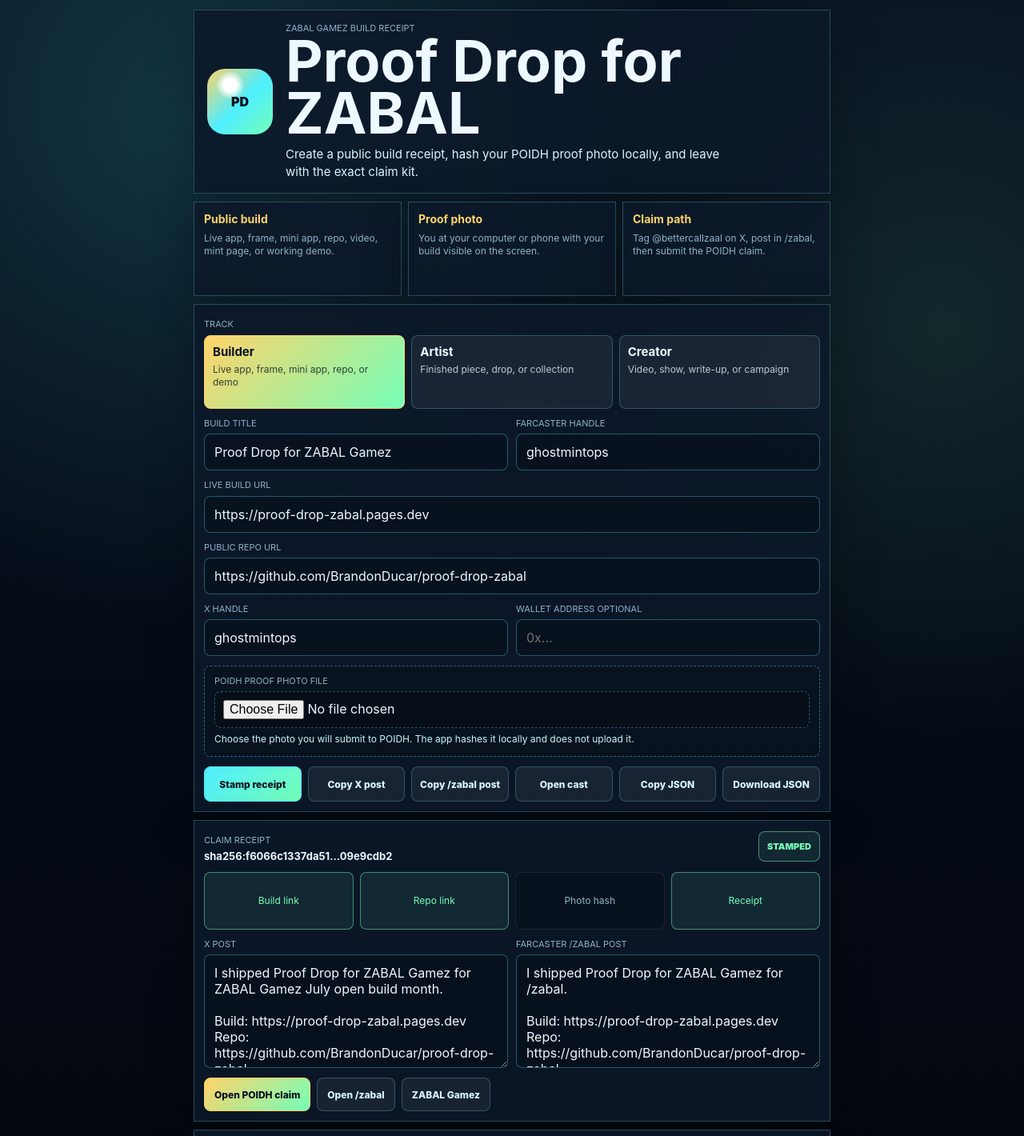
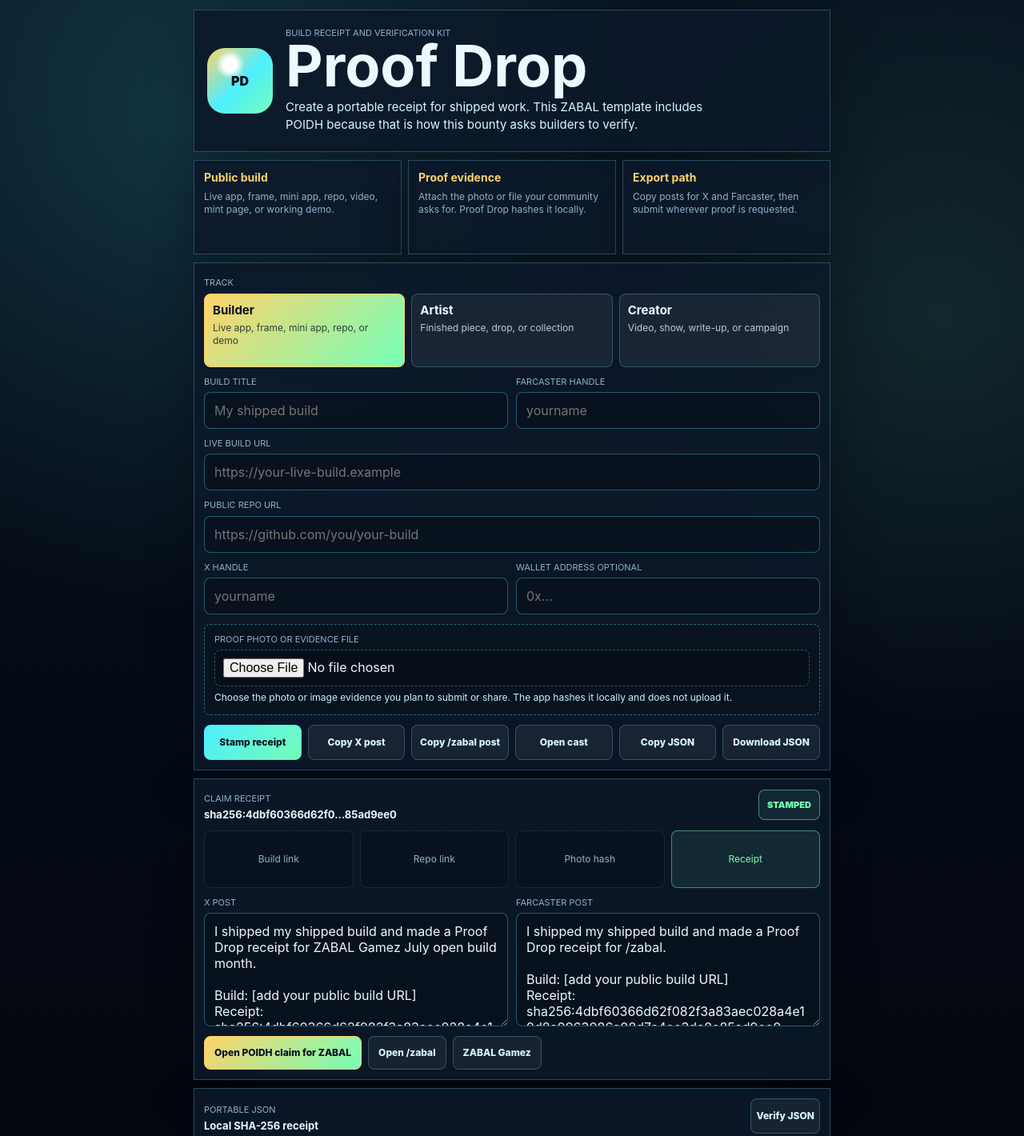
Before and after one commit to BrandonDucar/proof-drop-zabal, a website: page index.html in a window 1280 px wide. Shown: the top 1420 px of the page at 80% size. Drawn offline with Linux system fonts and the light colour scheme.

Commit message:
Generalize Proof Drop verification copy

```diff
--- a/app.js
+++ b/app.js
@@ -50,24 +50,29 @@ function field(id) {
 }
 
 function buildPost(channel) {
-  const buildTitle = field('buildTitle') || 'Proof Drop for ZABAL Gamez';
-  const buildUrl = field('buildUrl') || 'https://proof-drop-zabal.pages.dev';
+  const buildTitle = field('buildTitle') || 'my shipped build';
+  const buildUrl = field('buildUrl') || '[add your public build URL]';
   const repoUrl = field('repoUrl');
   const hash = receipt?.receiptHash ? `sha256:${receipt.receiptHash}` : 'sha256:pending';
   const repoLine = repoUrl ? `Repo: ${repoUrl}\n` : '';
 
   if (channel === 'x') {
-    return `I shipped ${buildTitle} for ZABAL Gamez July open build month.\n\nBuild: ${buildUrl}\n${repoLine}Receipt: ${hash}\n\n@bettercallzaal`;
+    return `I shipped ${buildTitle} and made a Proof Drop receipt for ZABAL Gamez July open build month.\n\nBuild: ${buildUrl}\n${repoLine}Receipt: ${hash}\n\n@bettercallzaal`;
   }
 
-  return `I shipped ${buildTitle} for /zabal.\n\nBuild: ${buildUrl}\n${repoLine}Receipt: ${hash}\n\nPOIDH claim page: ${POIDH_URL}`;
+  return `I shipped ${buildTitle} and made a Proof Drop receipt for /zabal.\n\nBuild: ${buildUrl}\n${repoLine}Receipt: ${hash}\n\nZABAL POIDH claim page: ${POIDH_URL}`;
 }
 
 function buildPayload(createdAt = new Date().toISOString()) {
   return {
-    app: 'Proof Drop for ZABAL',
+    app: 'Proof Drop',
     schema: 'dreamnet.proofdrop.zabal_build_receipt.v1',
     createdAt,
+    purpose: {
+      primary: 'portable_build_receipt',
+      currentTemplate: 'zabal_gamez_poidh_claim',
+      note: 'POIDH is the current verification destination for ZABAL Gamez, not the only supported use case for Proof Drop.',
+    },
     event: {
       name: 'ZABAL Gamez Season 1',
       phase: 'July open build month',
@@ -78,21 +83,21 @@ function buildPayload(createdAt = new Date().toISOString()) {
       deadline: '2026-07-31T23:59:00-07:00',
     },
     builder: {
-      farcaster: cleanHandle(field('farcasterHandle'), 'ghostmintops'),
-      x: cleanHandle(field('xHandle'), 'ghostmintops'),
+      farcaster: cleanHandle(field('farcasterHandle'), '') || null,
+      x: cleanHandle(field('xHandle'), '') || null,
       wallet: field('walletAddress') || null,
     },
     build: {
       title: field('buildTitle') || 'Untitled ZABAL Gamez build',
       track: selectedTrack,
-      liveUrl: field('buildUrl') || 'https://proof-drop-zabal.pages.dev',
+      liveUrl: field('buildUrl') || null,
       repoUrl: field('repoUrl') || null,
     },
     proofPhoto: proofPhoto.sha256
       ? proofPhoto
       : {
           status: 'not_attached_yet',
-          instruction: 'Add the POIDH proof photo file to bind its SHA-256 into this receipt.',
+          instruction: 'Add the proof photo or evidence file to bind its SHA-256 into this receipt.',
         },
     checklist: {
       shippedLinkableBuild: Boolean(field('buildUrl')),
@@ -148,8 +153,8 @@ async function stampReceipt() {
     }),
   );
   $('status').textContent = proofPhoto.sha256
-    ? 'ZABAL claim kit stamped. Copy a post, open POIDH, and submit the proof photo.'
-    : 'Receipt stamped. Add the proof photo hash before the final POIDH claim.';
+    ? 'Proof Drop receipt stamped. Copy a post or submit it wherever verification is requested.'
+    : 'Receipt stamped. Add a proof photo hash before final submission if your community requires one.';
   renderReceipt();
 }
 
@@ -201,7 +206,7 @@ async function handlePhoto(event) {
     sha256: await sha256Bytes(await file.arrayBuffer()),
   };
   $('photoStatus').textContent = `${proofPhoto.fileName} hashed as sha256:${proofPhoto.sha256.slice(0, 16)}...${proofPhoto.sha256.slice(-8)}`;
-  $('status').textContent = 'Proof photo hashed locally. The image stays with you until you submit it on POIDH.';
+  $('status').textContent = 'Proof evidence hashed locally. The file stays with you until you submit or share it.';
   await stampReceipt();
 }
 
--- a/index.html
+++ b/index.html
@@ -3,36 +3,36 @@
   <head>
     <meta charset="UTF-8" />
     <meta name="viewport" content="width=device-width, initial-scale=1.0" />
-    <title>Proof Drop for ZABAL Gamez</title>
+    <title>Proof Drop - Build Receipt Kit</title>
     <meta
       name="description"
-      content="Create a ZABAL Gamez build receipt, hash your POIDH proof photo locally, and leave with a ready claim kit."
+      content="Create a portable build receipt, hash a proof photo locally, and export verification posts for ZABAL, POIDH, or any community that asks for proof."
     />
-    <meta property="og:title" content="Proof Drop for ZABAL Gamez" />
+    <meta property="og:title" content="Proof Drop - Build Receipt Kit" />
     <meta
       property="og:description"
-      content="A small build receipt maker for July open build month."
+      content="A small receipt maker for shipped work, public links, proof photos, and verification posts."
     />
     <meta property="og:url" content="https://proof-drop-zabal.pages.dev" />
     <meta property="og:type" content="website" />
     <meta property="og:image" content="https://proof-drop-zabal.pages.dev/cover.png" />
     <meta property="og:image:width" content="1200" />
     <meta property="og:image:height" content="630" />
-    <meta property="og:image:alt" content="Proof Drop ZABAL Claim Kit cover showing Build, Proof, Cast, Claim, and Receipt." />
+    <meta property="og:image:alt" content="Proof Drop cover showing Build, Proof, Cast, Claim, and Receipt." />
     <meta name="twitter:card" content="summary_large_image" />
-    <meta name="twitter:title" content="Proof Drop for ZABAL Gamez" />
+    <meta name="twitter:title" content="Proof Drop - Build Receipt Kit" />
     <meta
       name="twitter:description"
-      content="Create a timestamped receipt for your shipped ZABAL build."
+      content="Create a timestamped receipt for shipped work and export it wherever proof is requested."
     />
     <meta name="twitter:image" content="https://proof-drop-zabal.pages.dev/cover.png" />
     <meta
       name="fc:miniapp"
-      content='{"version":"1","name":"Proof Drop for ZABAL","homeUrl":"https://proof-drop-zabal.pages.dev","iconUrl":"https://proof-drop-zabal.pages.dev/icon.svg","imageUrl":"https://proof-drop-zabal.pages.dev/cover.png","buttonTitle":"Make a build receipt","splashImageUrl":"https://proof-drop-zabal.pages.dev/icon.svg","splashBackgroundColor":"#07111f"}'
+      content='{"version":"1","name":"Proof Drop","homeUrl":"https://proof-drop-zabal.pages.dev","iconUrl":"https://proof-drop-zabal.pages.dev/icon.svg","imageUrl":"https://proof-drop-zabal.pages.dev/cover.png","buttonTitle":"Make a build receipt","splashImageUrl":"https://proof-drop-zabal.pages.dev/icon.svg","splashBackgroundColor":"#07111f"}'
     />
     <meta
       name="fc:frame"
-      content='{"version":"next","imageUrl":"https://proof-drop-zabal.pages.dev/cover.png","button":{"title":"Make a build receipt","action":{"type":"launch_frame","name":"Proof Drop for ZABAL","url":"https://proof-drop-zabal.pages.dev","splashImageUrl":"https://proof-drop-zabal.pages.dev/icon.svg","iconUrl":"https://proof-drop-zabal.pages.dev/icon.svg","splashBackgroundColor":"#07111f"}}}'
+      content='{"version":"next","imageUrl":"https://proof-drop-zabal.pages.dev/cover.png","button":{"title":"Make a build receipt","action":{"type":"launch_frame","name":"Proof Drop","url":"https://proof-drop-zabal.pages.dev","splashImageUrl":"https://proof-drop-zabal.pages.dev/icon.svg","iconUrl":"https://proof-drop-zabal.pages.dev/icon.svg","splashBackgroundColor":"#07111f"}}}'
     />
     <link rel="stylesheet" href="./styles.css" />
   </head>
@@ -41,30 +41,30 @@
       <section class="hero" aria-labelledby="page-title">
         <div class="mark" aria-hidden="true">PD</div>
         <div>
-          <p class="system-line">ZABAL Gamez build receipt</p>
-          <h1 id="page-title">Proof Drop for ZABAL</h1>
+          <p class="system-line">Build receipt and verification kit</p>
+          <h1 id="page-title">Proof Drop</h1>
           <p class="lede">
-            Create a public build receipt, hash your POIDH proof photo locally, and leave with the exact claim kit.
+            Create a portable receipt for shipped work. This ZABAL template includes POIDH because that is how this bounty asks builders to verify.
           </p>
         </div>
       </section>
 
-      <section class="bar" aria-label="ZABAL claim bar">
+      <section class="bar" aria-label="Proof Drop verification flow">
         <article>
           <b>Public build</b>
           <span>Live app, frame, mini app, repo, video, mint page, or working demo.</span>
         </article>
         <article>
-          <b>Proof photo</b>
-          <span>You at your computer or phone with your build visible on the screen.</span>
+          <b>Proof evidence</b>
+          <span>Attach the photo or file your community asks for. Proof Drop hashes it locally.</span>
         </article>
         <article>
-          <b>Claim path</b>
-          <span>Tag @bettercallzaal on X, post in /zabal, then submit the POIDH claim.</span>
+          <b>Export path</b>
+          <span>Copy posts for X and Farcaster, then submit wherever proof is requested.</span>
         </article>
       </section>
 
-      <section class="composer" aria-label="Create ZABAL build receipt">
+      <section class="composer" aria-label="Create build receipt">
         <div>
           <span class="label">Track</span>
           <div class="track-grid" role="radiogroup" aria-label="Track">
@@ -86,28 +86,28 @@
         <div class="two">
           <label>
             <span>Build title</span>
-            <input id="buildTitle" value="Proof Drop for ZABAL Gamez" />
+            <input id="buildTitle" placeholder="My shipped build" />
           </label>
           <label>
             <span>Farcaster handle</span>
-            <input id="farcasterHandle" value="ghostmintops" />
+            <input id="farcasterHandle" placeholder="yourname" />
           </label>
         </div>
 
         <label>
           <span>Live build URL</span>
-          <input id="buildUrl" value="https://proof-drop-zabal.pages.dev" />
+          <input id="buildUrl" placeholder="https://your-live-build.example" />
         </label>
 
         <label>
           <span>Public repo URL</span>
-          <input id="repoUrl" value="https://github.com/BrandonDucar/proof-drop-zabal" />
+          <input id="repoUrl" placeholder="https://github.com/you/your-build" />
         </label>
 
         <div class="two">
           <label>
             <span>X handle</span>
-            <input id="xHandle" value="ghostmintops" />
+            <input id="xHandle" placeholder="yourname" />
           </label>
           <label>
             <span>Wallet address optional</span>
@@ -116,9 +116,9 @@
         </div>
 
         <label class="file-box">
-          <span>POIDH proof photo file</span>
+          <span>Proof photo or evidence file</span>
           <input id="proofPhoto" type="file" accept="image/*" />
-          <small id="photoStatus">Choose the photo you will submit to POIDH. The app hashes it locally and does not upload it.</small>
+          <small id="photoStatus">Choose the photo or image evidence you plan to submit or share. The app hashes it locally and does not upload it.</small>
         </label>
 
         <div class="actions">
@@ -153,13 +153,13 @@
             <textarea id="xPost" rows="5" readonly></textarea>
           </label>
           <label>
-            <span>Farcaster /zabal post</span>
+            <span>Farcaster post</span>
             <textarea id="farcasterPost" rows="5" readonly></textarea>
           </label>
         </div>
 
         <div class="links">
-          <a href="https://poidh.xyz/base/bounty/1249" target="_blank" rel="noreferrer">Open POIDH claim</a>
+          <a href="https://poidh.xyz/base/bounty/1249" target="_blank" rel="noreferrer">Open POIDH claim for ZABAL</a>
           <a href="https://farcaster.xyz/~/channel/zabal" target="_blank" rel="noreferrer">Open /zabal</a>
           <a href="https://zabalgamez.com" target="_blank" rel="noreferrer">ZABAL Gamez</a>
         </div>
```
